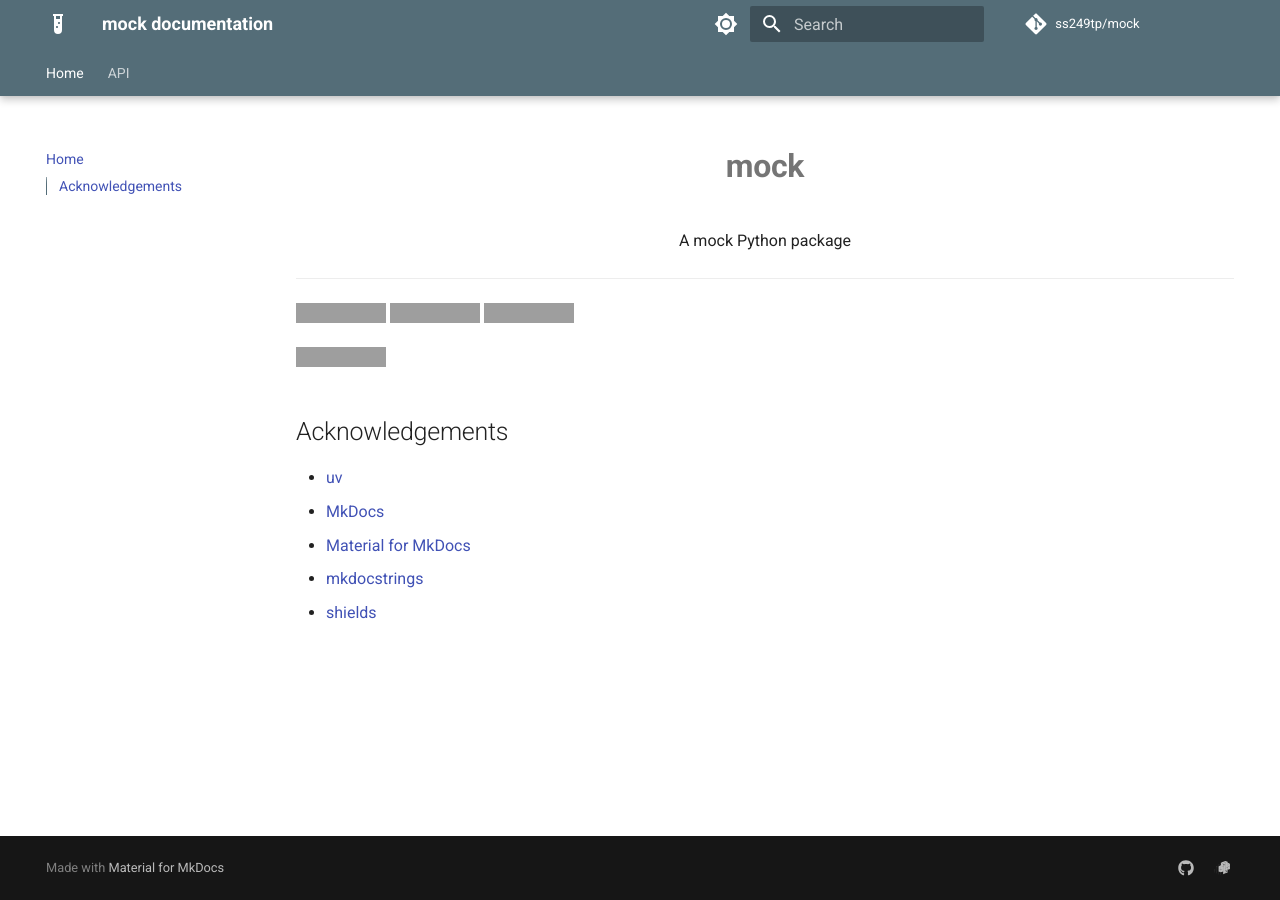
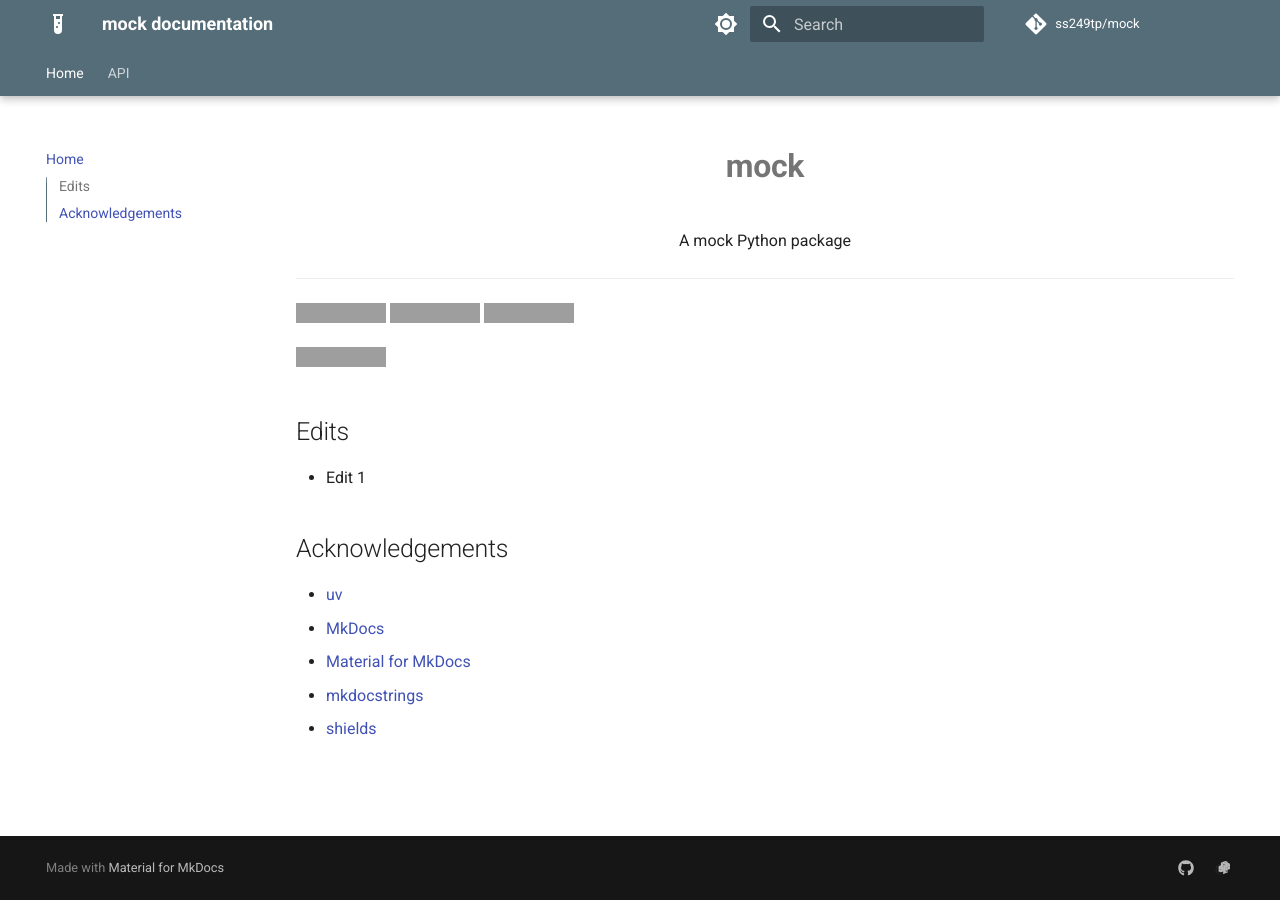
Before and after one commit to ss249tp/mock, an MkDocs documentation site: the page built from docs/README.md, in a window 1280 px wide. Built offline with MkDocs 1.6.1 and Material for MkDocs 9.7.7, drawn with Linux system fonts in a browser that asks for light colours; comment, search, counter and statistics services are not loaded; grey boxes are pictures that could not be loaded.

Commit message:
docs: Edit 1

```diff
--- a/docs/README.md
+++ b/docs/README.md
@@ -12,6 +12,10 @@
 [![Issues][issues-badge]][issues]
 
 [![CI workflow status][ci-workflow-badge]][ci-workflow]
+
+## Edits
+
+- Edit 1
 
 
 ## Acknowledgements
```
